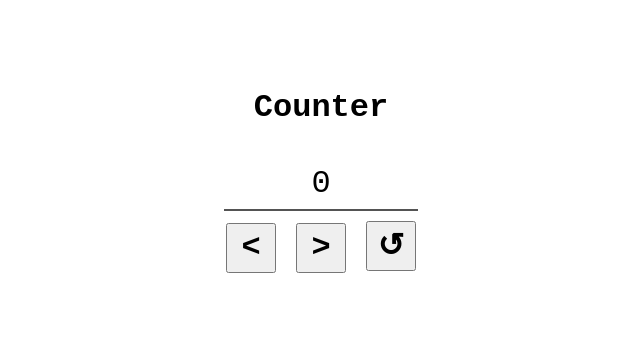
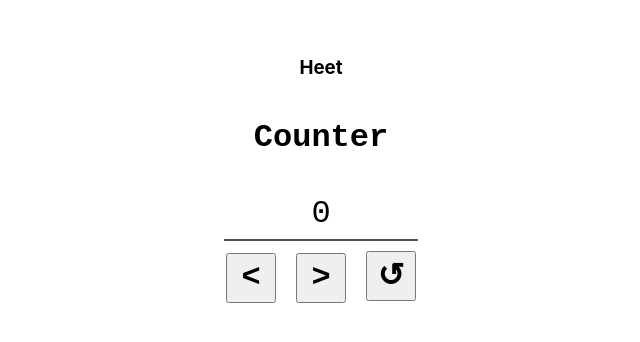
Before and after one commit to Heet-Sheth/Experiments, a React (Create React App) app: page / in a window 1280 px wide. Shown: the part 230-572 px from the top of the page, without its empty margins (319-959 px from the left). Built offline with nearby package versions, Linux system fonts and the light colour scheme; a web font is replaced by a local one.

Commit message:
Props Passing Testing

```diff
--- a/src/App.js
+++ b/src/App.js
@@ -3,7 +3,7 @@ import "./App.css";
 import ClickCounter from "./Components/ClickCounter";
 
 function App() {
-  return <ClickCounter />;
+  return <ClickCounter name="Heet" />;
 }
 
 export default App;
--- a/src/Components/ClickCounter.js
+++ b/src/Components/ClickCounter.js
@@ -2,9 +2,10 @@ import React from "react";
 import updatedComponent from "./index.js";
 import "./ClickCounter.css";
 function ClickCounter(props) {
-  const { title, count, incrementCount } = props;
+  const { name, title, count, incrementCount } = props;
   return (
     <div className="Container">
+      <h3>{name}</h3>
       <h1>{title}</h1>
       <input type="text" value={count} disabled />
       <div className="innerContainer">
--- a/src/Components/index.js
+++ b/src/Components/index.js
@@ -7,11 +7,14 @@ const UpdatedComponent = (OriginalComponent) => {
       setCount(abc === 0 ? 0 : count + abc);
     };
     return (
-      <OriginalComponent
-        title="Counter"
-        count={count}
-        incrementCount={incrementCount}
-      />
+      <div>
+        <OriginalComponent
+          title="Counter"
+          count={count}
+          incrementCount={incrementCount}
+          name={props.name}
+        />
+      </div>
     );
   }
 
```
